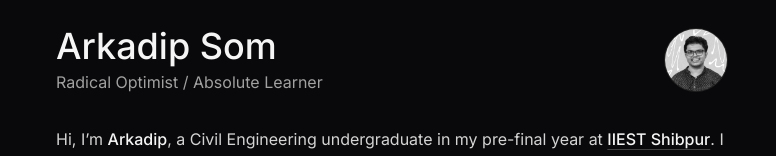
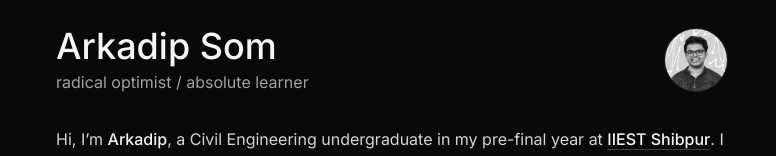
Before and after one commit to arkadipsom-code/arkadipsom-portfolio, a React (Vite) app: page / in a window 1280 px wide. Shown: the part 155-311 px from the top of the page, without its empty margins (248-1024 px from the left). Built offline with nearby package versions, Linux system fonts and the light colour scheme.

Commit message:
feat: add companyUrl links to experience view and update layout

```diff
--- a/src/views/ProfileView.jsx
+++ b/src/views/ProfileView.jsx
@@ -66,7 +66,7 @@ export default function ProfileView() {
             Arkadip Som
           </h1>
           <p className="text-sm sm:text-base text-neutral-500 dark:text-neutral-400 font-normal">
-            Radical Optimist / Absolute Learner
+            radical optimist / absolute learner
           </p>
         </div>
 
```
